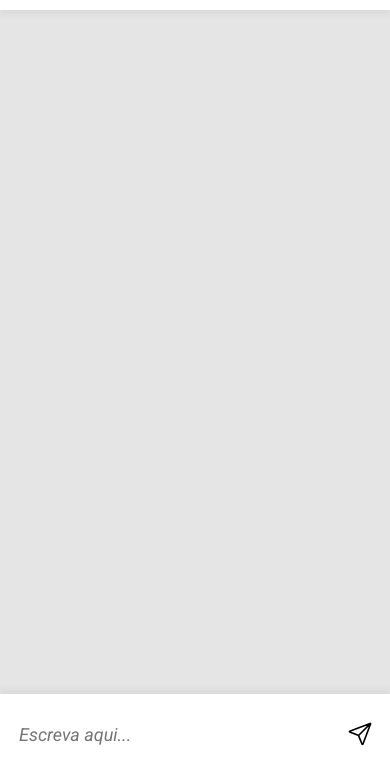
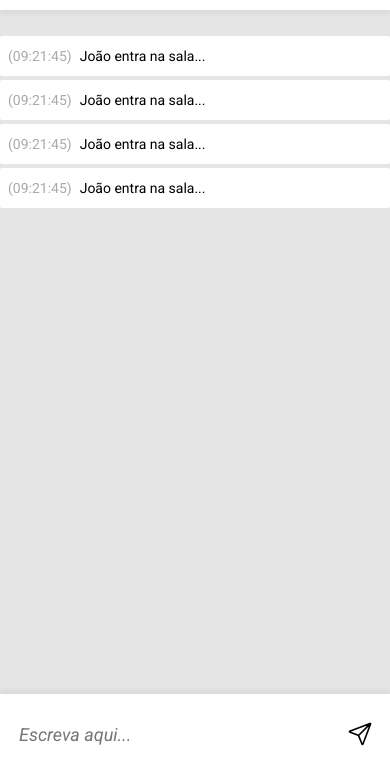
Before and after one commit to MiguelFaria1704/MiguelFaria1704-projeto5-batepapouol, a plain HTML site: page index.html in a window 390 px wide. Shown: the part 70-844 px from the top of the page. Drawn offline with nearby package versions, Linux system fonts and the light colour scheme.

Commit message:
layout msg

```diff
--- a/index.html
+++ b/index.html
@@ -16,13 +16,35 @@
     <div class="top">
         <img src="/img/logo.jpg" alt="Bate papo UOL">
         <ion-icon name="people"></ion-icon>
+    </div>
 
+    <div class="content">
+        <div class="msg-box">
+            <div class="time">(09:21:45)</div>
+            <div class="msg">João entra na sala...</div>
+         </div>
 
-        <div class="send">
-            <input type="text" placeholder="Escreva aqui...">
-            <ion-icon name="paper-plane-outline"></ion-icon>
-        </div>
+         <div class="msg-box">
+            <div class="time">(09:21:45)</div>
+            <div class="msg">João entra na sala...</div>
+         </div>
+
+         <div class="msg-box">
+            <div class="time">(09:21:45)</div>
+            <div class="msg">João entra na sala...</div>
+         </div>
+
+         <div class="msg-box">
+            <div class="time">(09:21:45)</div>
+            <div class="msg">João entra na sala...</div>
+         </div>
     </div>
+
+    <div class="send">
+        <input type="text" placeholder="Escreva aqui...">
+        <ion-icon name="paper-plane-outline"></ion-icon>
+    </div>
+
 
 
     <script src="https://cdn.jsdelivr.net/npm/axios/dist/axios.min.js"></script>
--- a/style.css
+++ b/style.css
@@ -54,13 +54,45 @@
 
     .send input {
         font-size: 18px;
-        font-family: 'Roboto', sans-serif;
         font-weight: 400;
         font-style: italic;
+        font-family: 'Roboto', sans-serif;
         margin-left: 17px;
         border: none;
         outline: 0;
     }
 
+    .content {
+        width: 100%;
+        margin-top: 106px;
+    }
+
+    .msg-box {
+        width: 100%;
+        height: 40px;
+        padding: 0 8px;
+        margin: 4px 0;
+        background-color: #FFFFFF;
+        border-radius: 2px;
+        display: flex;
+        align-items: center;
+        justify-content: left;
+    }
+
+    .time {
+        margin-right: 8px;
+        font-family: 'Roboto', sans-serif;
+        font-size: 14px;
+        font-weight: 400;
+        color: #AAAAAA;
+    }
+
+    .msg {
+        font-family: 'Roboto', sans-serif;
+        font-size: 14px;
+        font-weight: 400;
+        color: #000000;
+    }
+
 
 }
```
